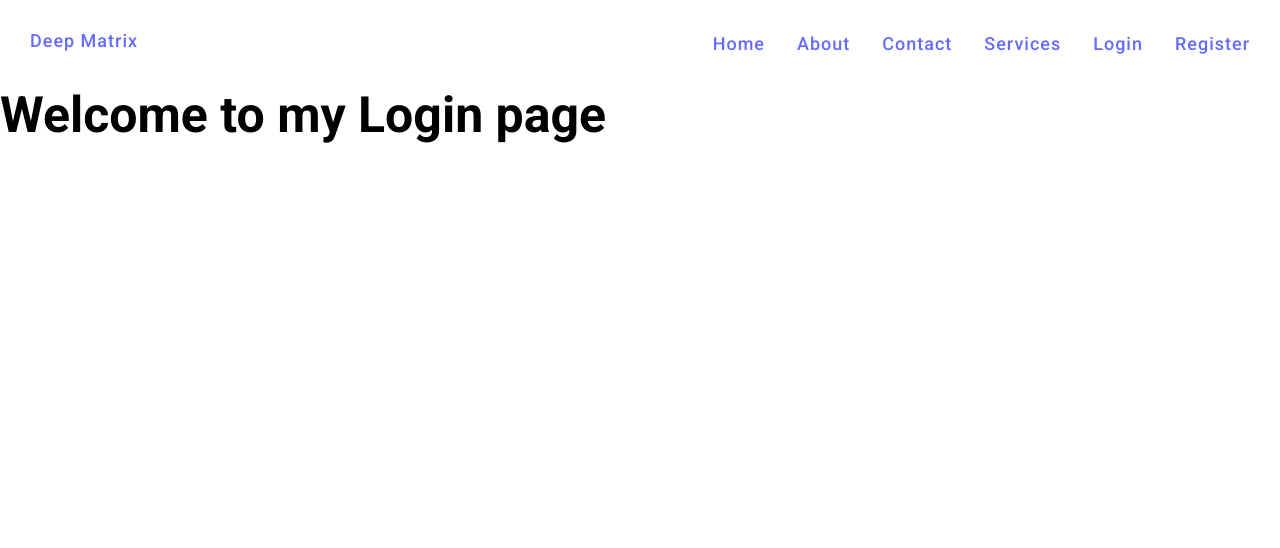
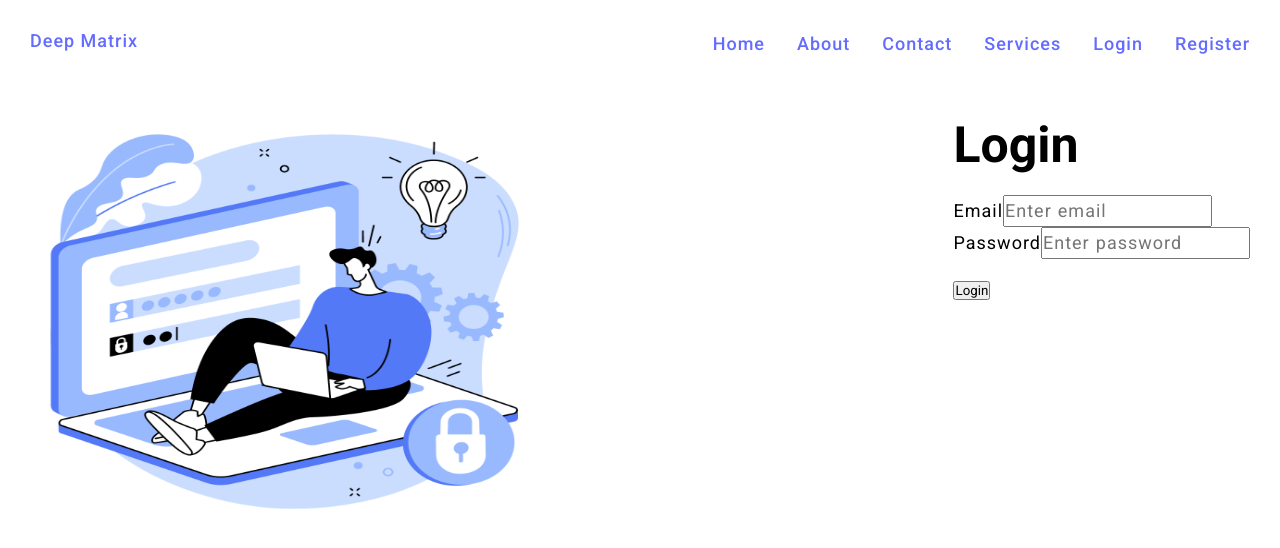
Before and after one commit to AmulSharma12/Mern2025, a React (Vite) app in the folder client/: page /login in a window 1280 px wide. Shown: the top 548 px of the page. Built offline with nearby package versions, Linux system fonts and the light colour scheme.

Commit message:
Login UI layout wireframe & storing login data to state variable useState - React hooks

```diff
--- a/client/src/pages/Login.jsx
+++ b/client/src/pages/Login.jsx
@@ -1,7 +1,93 @@
+import { useState } from "react";
+
 export const Login = () => {
-    return (
-        <>
-            <h1>Welcome to my Login page</h1>
-        </>
-    );
-}
+  //creating state variables for Login for managing state for email and password
+  const [user, setUser] = useState({
+    email: "",
+    password: "",
+  });
+
+  //on change Input element updating the state variable
+  const handleInputChange = (e) => {
+    let targetElement = e.target.name;
+    let targetElementValue = e.target.value;
+
+    //updating user state variable for changed target input element
+    setUser({
+      ...user,
+      [targetElement]: targetElementValue,
+    });
+  };
+  //on submit invoke preventing default behaviour of form i.e. refresh
+  const handleSubmit = (e) => {
+    e.preventDefault();
+    console.log(user);
+  };
+
+  return (
+    <>
+      <section>
+        <main>
+          <div className="section-registration">
+            <div className="container grid grid-two-cols">
+              {/* registration-image div  */}
+              <div className="registration-image">
+                <img
+                  src="/images/login.png"
+                  alt="register image"
+                  width="500"
+                  height="400"
+                ></img>
+              </div>
+
+              {/* registration-form div  */}
+              <div className="registration-form">
+                <h1 className="registration-form-heading mb-4">Login</h1>
+                <br />
+                <br />
+                <form onSubmit={handleSubmit}>
+                  <div>
+                    <label htmlFor="email">Email</label>
+                    <input
+                      type="email"
+                      placeholder="Enter email"
+                      name="email"
+                      id="email"
+                      required
+                      autoComplete="off"
+                      value={user.email}
+                      onChange={handleInputChange}
+                    ></input>
+                  </div>
+
+                  <div>
+                    <label htmlFor="password">Password</label>
+                    <input
+                      type="password"
+                      placeholder="Enter password"
+                      name="password"
+                      id="password"
+                      required
+                      autoComplete="off"
+                      value={user.password}
+                      onChange={handleInputChange}
+                    ></input>
+                  </div>
+
+                  <br />
+                  <br />
+
+                  <div>
+                    <button type="submit" className="btn btn-submit">
+                      Login
+                    </button>
+                  </div>
+                </form>
+              </div>
+            </div>
+          </div>
+        </main>
+      </section>
+    </>
+  );
+};
```
